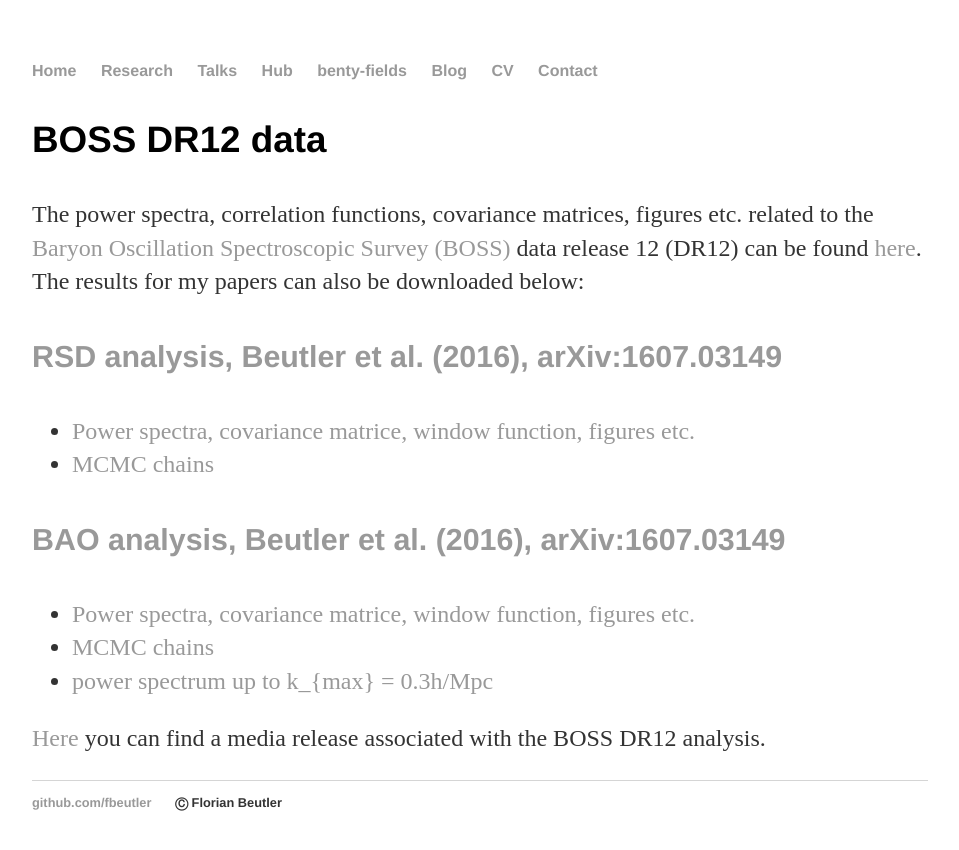
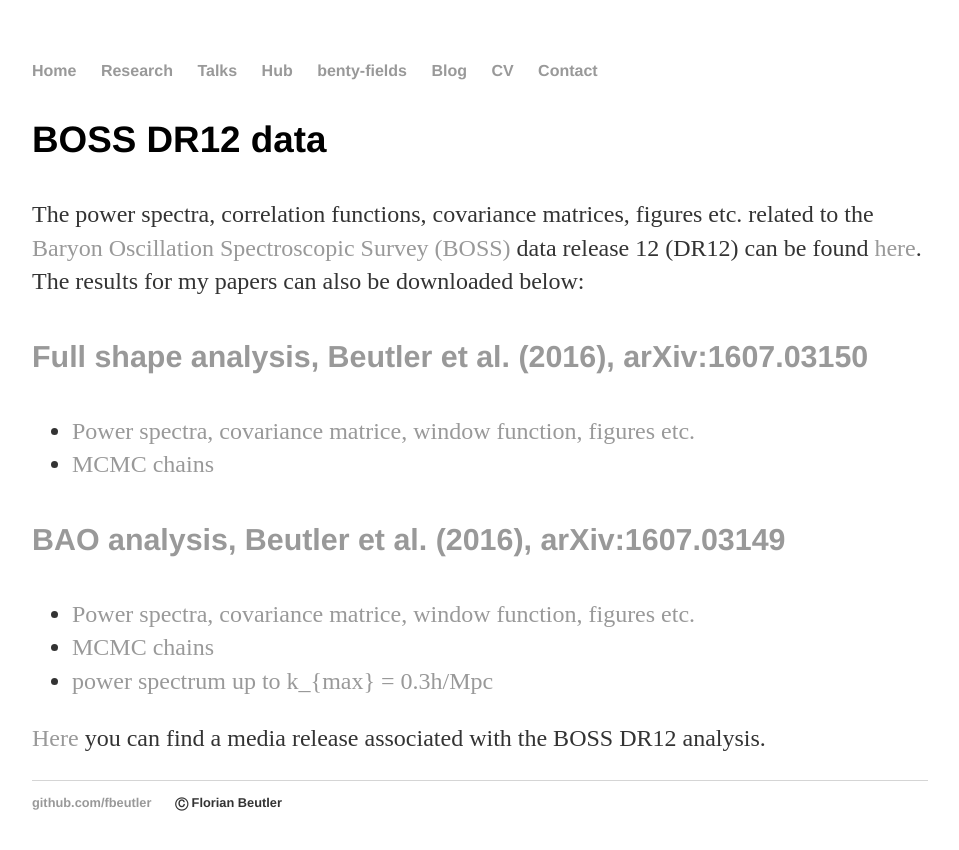
Before and after one commit to fbeutler/fbeutler.github.io, a Jekyll site: the page built from hub/hub.html, in a window 1280 px wide. Shown: the top 850 px of the page, without its empty margins (160-1119 px from the left). Built offline with Jekyll 4.4.1, drawn with Linux system fonts in a browser that asks for light colours.

Commit message:
Update hub.html

```diff
--- a/hub/hub.html
+++ b/hub/hub.html
@@ -13,7 +13,7 @@
   </p>
 
   <section>
-    <h4><a href="https://arxiv.org/pdf/1607.03150v1.pdf" target="_blank">RSD analysis, Beutler et al. (2016), arXiv:1607.03149</a></h4>
+    <h4><a href="https://arxiv.org/pdf/1607.03150v1.pdf" target="_blank">Full shape analysis, Beutler et al. (2016), arXiv:1607.03150</a></h4>
     <ul>
 
         <li>
```
